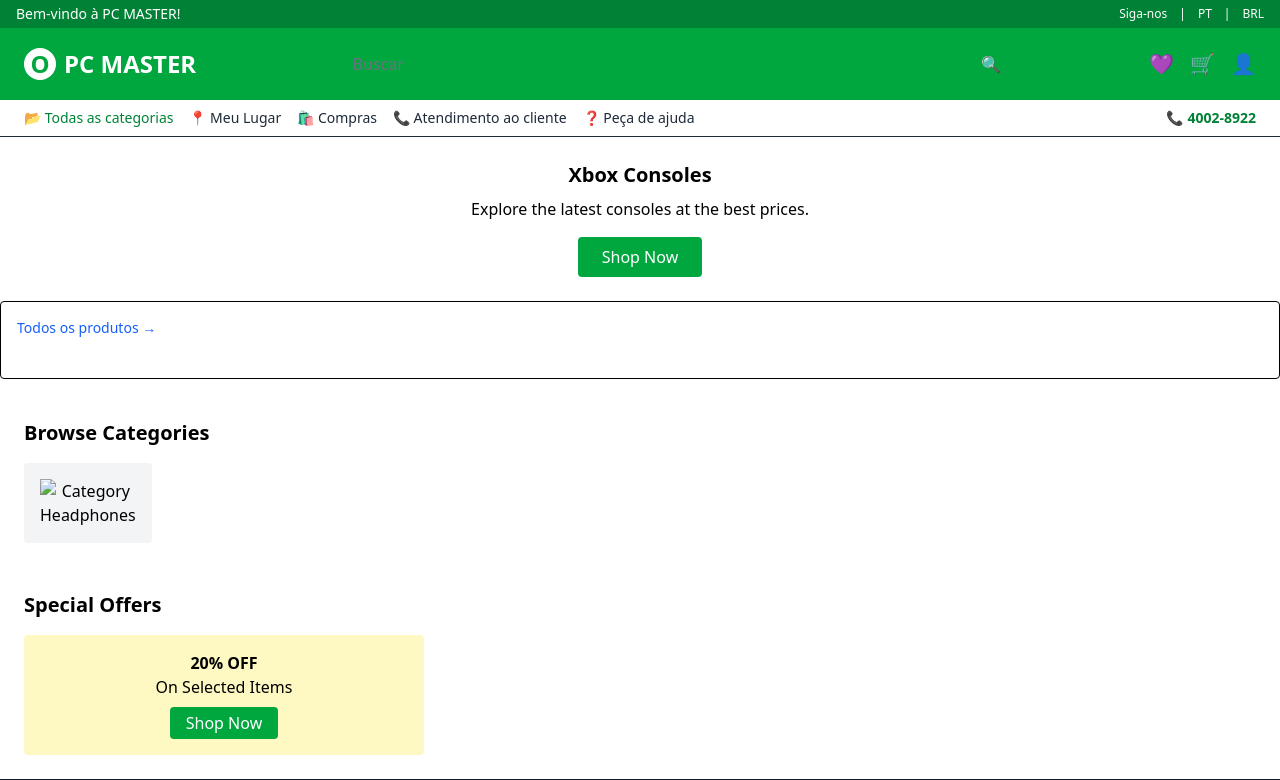
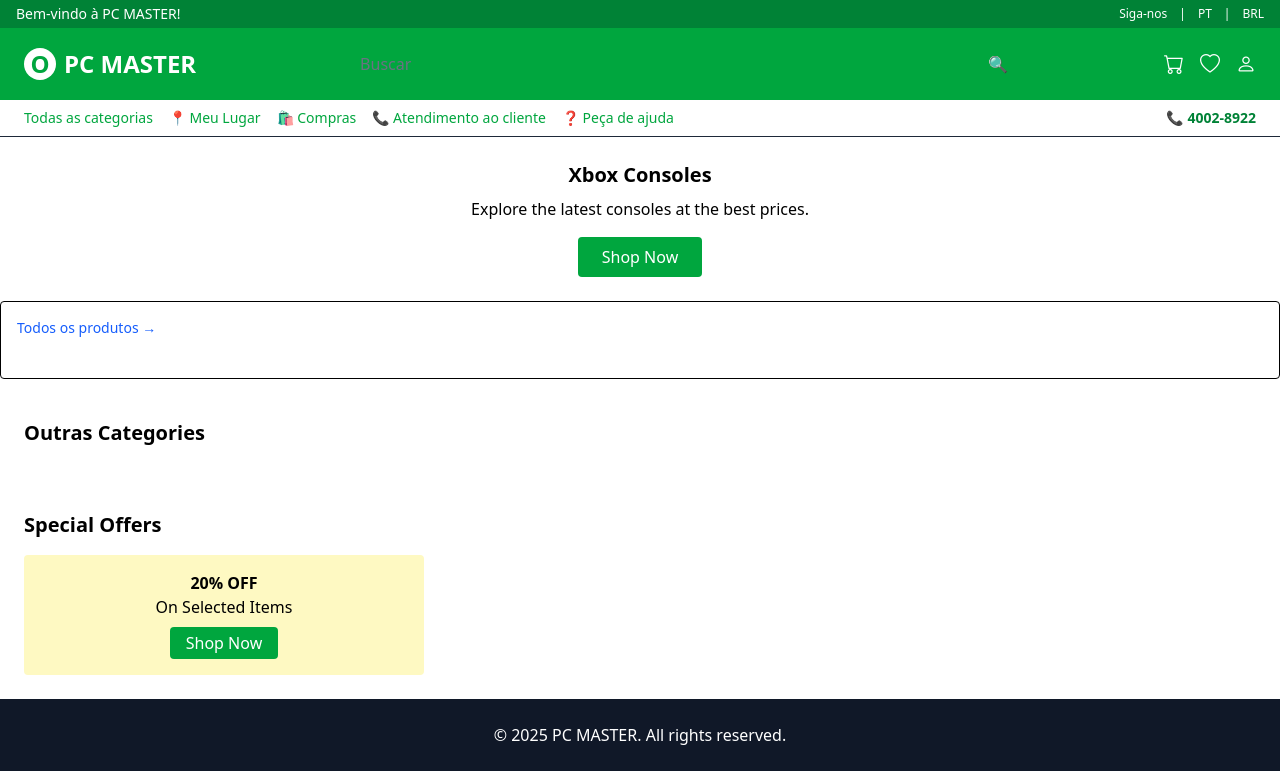
Before and after one commit to yuliaardrigues/projeto_pcmaster, a Django app: page /home/ in a window 1280 px wide. Shown: the top 780 px of the page. Run offline with Django 5.2, Linux system fonts and the light colour scheme; data that the repository does not hold is empty; some libraries are stand-ins or nearby versions.

Commit message:
Refatora templates e views: ajusta estrutura.

```diff
--- a/templates/base.html
+++ b/templates/base.html
@@ -1,18 +1,21 @@
 <!DOCTYPE html>
 <html lang="pt-BR">
-<head>
-    <meta charset="UTF-8">
-    <meta name="viewport" content="width=device-width, initial-scale=1.0">
+  <head>
+    <meta charset="UTF-8" />
+    <meta name="viewport" content="width=device-width, initial-scale=1.0" />
     <title>Document</title>
     <script src="https://unpkg.com/@tailwindcss/browser@4"></script>
     <script src="https://cdn.jsdelivr.net/npm/chart.js"></script>
-    <script src="https://cdn.jsdelivr.net/npm/alpinejs@3.x.x/dist/cdn.min.js" defer></script>
+    <script
+      src="https://cdn.jsdelivr.net/npm/alpinejs@3.x.x/dist/cdn.min.js"
+      defer
+    ></script>
 
-    {% block 'head' %}
-    {% endblock 'head' %}
-</head>
-<body>
+    <link href="https://cdn.jsdelivr.net/npm/bootstrap-icons@1.11.1/font/bootstrap-icons.css" rel="stylesheet">
+
+    {% block 'head' %} {% endblock 'head' %}
+  </head>
+  <body>
     {% block body %}{% endblock %}
-
-</body>
+  </body>
 </html>
--- a/web/models.py
+++ b/web/models.py
@@ -5,6 +5,7 @@
 
 class Categoria(models.Model):
     nome = models.CharField(max_length=200)
+    imagem = models.ImageField(upload_to='categorias/', null=True, blank=True)
 
     def __str__(self):
         return self.nome
@@ -21,6 +22,7 @@
 
     sale = models.BooleanField(default=False)
     sale_price = models.DecimalField(default=0, max_digits=6, decimal_places=2)
+    nota = models.FloatField(null=True, blank=True)
 
 
 
--- a/web/templates/home/home.html
+++ b/web/templates/home/home.html
@@ -1,4 +1,8 @@
-{% extends 'base.html' %} {% block body %}
+{% extends 'base.html' %}
+{% load static %}
+
+{% block body %}
+
 
 <!-- Barra superior -->
 <div
@@ -44,115 +48,66 @@
 
   <!-- Ícones de usuário -->
   <div class="flex items-center gap-4 text-xl">
-    <a href="#" title="Favoritos" class="hover:text-gray-300">💜</a>
-    <a href="#" title="Carrinho" class="hover:text-gray-300">🛒</a>
-    <a href="#" title="Perfil" class="hover:text-gray-300">👤</a>
+    <a href="#" title="Carrinho" class="hover:text-gray-300 "><i class="bi bi-cart"></i></a>
+    <a href="#" title="Favoritos" class="hover:text-gray-300 "><i class="bi bi-heart"></i></a>
+    <a href="{% url 'cadastro' %}" title="Perfil" class="hover:text-gray-300"><i class="bi bi-person"></i></a>
   </div>
 </header>
 
 <!-- Navegação inferior -->
 <nav class="bg-white text-gray-800 px-6 py-2 border-b">
-  <div
-    class="flex flex-col md:flex-row justify-between items-center gap-4 text-sm"
-  >
+  <div class="flex flex-col md:flex-row justify-between items-center gap-4 text-sm">
+
     <div class="flex flex-wrap items-center gap-4">
       <div class="relative group">
-        <button
-          class="flex items-center gap-1 text-green-700 font-medium hover:text-green-800"
-        >
-          📂 Todas as categorias
-        </button>
+        <ul class="list-none">
+          <li>
+            <a class="flex items-center gap-1 text-green-600">Todas as categorias</a>
+          </li>
+        </ul>
 
-        <div
-          class="absolute left-0 bg-white shadow-lg mt-2 rounded z-50 flex border w-[280px] opacity-0 invisible group-hover:opacity-100 group-hover:visible transition-all duration-200"
-        >
+        <div class="absolute left-0 bg-white shadow-lg mt-2 rounded z-50 flex border w-[280px]
+              opacity-0 invisible group-hover:opacity-100 group-hover:visible
+              transition-all duration-200">
+
           <div class="w-full">
-            {% for categoria in categorias %}
-            <div class="relative group/categoria">
-              <a href="#" class="block px-4 py-2 text-sm hover:bg-gray-100">
-                {{ categoria.nome }}
-              </a>
+            <ul class="border-r divide-gray-200 list-none">
+              {% for categoria in categorias %}
+              <li class="relative group">
+                <a href="#" class="block px-4 py-2 hover:bg-gray-100">{{ categoria.nome }}</a>
 
-              <div
-                class="absolute left-full top-0 w-[900px] bg-white border shadow-lg p-6 rounded hidden group-hover/categoria:block z-50"
-                x-data="{ subcatAberta: null }"
-              >
-                <div class="grid grid-cols-3 gap-6">
-                  <div>
-                    {% for subcat in categoria.subcategoria_set.all %}
-                    <a
-                      href="#"
-                      @click.prevent="subcatAberta === {{ subcat.id }} ? subcatAberta = null : subcatAberta = {{ subcat.id }}"
-                      class="block text-sm text-gray-700 hover:text-green-600 mb-1"
-                    >
-                      {{ subcat.nome }}
-                    </a>
+                <div class="absolute top-0 left-full bg-white w-64 shadow-lg hidden group-hover:block z-10">
+                  <ul class="absolute overflow-auto space-y-2 text-sm text-gray-700 font-medium z-10 list-none">
+                    {% for subcategoria in subcategorias %}
+                    <li class="px-4 py-2 hover:bg-gray-100">
+                      <a href="#">{{ subcategoria.nome }}</a>
+                    </li>
                     {% endfor %}
-                  </div>
-
-                  <div>
-                    <h3 class="font-bold text-gray-800 mb-3">Produtos</h3>
-                    {% for subcat in categoria.subcategoria_set.all %}
-                    <div x-show="subcatAberta === {{ subcat.id }}" x-cloak>
-                      {% for produto in subcat.produto_set.all %}
-                      <div class="flex gap-3 mb-4">
-                        <img
-                          src="{{ produto.imagem.url }}"
-                          class="w-14 h-14 object-contain border"
-                          alt="{{ produto.nome }}"
-                        />
-                        <div>
-                          <p class="text-sm font-medium truncate">
-                            {{ produto.nome }}
-                          </p>
-                          <p class="text-green-600 font-bold text-sm">
-                            {{ produto.sale_price }}
-                          </p>
-                        </div>
-                      </div>
-                      {% endfor %}
-                    </div>
-                    {% endfor %}
-                  </div>
-
-                  <!-- Banner -->
-                  <div class="bg-yellow-100 p-4 rounded text-center">
-                    <p class="text-lg font-bold mb-2">20% Desconto</p>
-                    <p class="text-sm mb-2">Aproveite os preços exclusivos!</p>
-                    <a
-                      href="#"
-                      class="inline-block bg-green-600 text-white px-4 py-2 rounded hover:bg-green-700 text-sm font-semibold"
-                    >
-                      SHOP NOW →
-                    </a>
-                  </div>
+                  </ul>
                 </div>
-              </div>
-            </div>
-            {% endfor %}
+              </li>
+              {% endfor %}
+            </ul>
           </div>
         </div>
-
       </div>
 
-      <a href="#" class="flex items-center gap-1 hover:text-green-600"
-        >📍 Meu Lugar</a
-      >
-      <a href="#" class="flex items-center gap-1 hover:text-green-600"
-        >🛍 Compras</a
-      >
-      <a href="#" class="flex items-center gap-1 hover:text-green-600"
-        >📞 Atendimento ao cliente</a
-      >
-      <a href="#" class="flex items-center gap-1 hover:text-green-600"
-        >❓ Peça de ajuda</a
-      >
+      <!-- ✅ Aqui os ícones soltos são colocados dentro de UL -->
+      <ul class="list-none flex flex-wrap items-center gap-4">
+        <li><a href="#" class="flex items-center gap-1 text-green-600">📍 Meu Lugar</a></li>
+        <li><a href="#" class="flex items-center gap-1 text-green-600">🛍 Compras</a></li>
+        <li><a href="#" class="flex items-center gap-1 text-green-600">📞 Atendimento ao cliente</a></li>
+        <li><a href="#" class="flex items-center gap-1 text-green-600">❓ Peça de ajuda</a></li>
+      </ul>
     </div>
+
     <div class="font-semibold text-green-700 flex items-center gap-1">
       📞 <span>4002-8922</span>
     </div>
+
   </div>
 </nav>
+
 
 <!-- Banner -->
 <section class="bg-white text-center p-6">
@@ -212,18 +167,24 @@
 
 <!-- Categories -->
 <section class="bg-white p-6 mt-4">
-  <h2 class="text-xl font-bold mb-4">Browse Categories</h2>
+  <h2 class="text-xl font-bold mb-4">Outras Categories</h2>
   <div class="flex gap-4 overflow-x-auto">
+
+   {% for categoria in categorias %}
     <div class="flex-shrink-0 bg-gray-100 p-4 rounded text-center">
-      <img
-        src="https://via.placeholder.com/50"
-        alt="Category"
+      {% if categoria.imagem and categoria.imagem.url %}
+    <img
+        src="{{ categoria.imagem.url }}"
+        alt="{{ categoria.nome }}"
         class="mx-auto"
-      />
-      <p>Headphones</p>
+    />
+{% endif %}
+      <p>{{ categoria.nome }}</p>
     </div>
-    <!-- Outras categorias aqui -->
+  {% endfor %}
+</div>
   </div>
+
 </section>
 
 <!-- Offers -->
@@ -237,7 +198,6 @@
         Shop Now
       </button>
     </div>
-    <!-- Outras ofertas -->
   </div>
 </section>
 
--- a/web/views.py
+++ b/web/views.py
@@ -1,14 +1,11 @@
 from django.shortcuts import render
-from .models import Produto, Categoria
+from .models import Produto, Categoria, Subcategoria
 
 def home(request):
     produto = Produto.objects.all()
     categorias = Categoria.objects.all()
-    return render(request, 'home/home.html', {'produtos':produto, 'categorias': categorias} )
-
-def produto(request):
-    produto = Produto.objects.all()
-    return render(request, 'products/produto.html', {'produtos':produto} )
+    subcategorias = Subcategoria.objects.all()
+    return render(request, 'home/home.html', {'produtos':produto, 'categorias': categorias, 'subcategorias': subcategorias})
 
 def produto(request):
     produto = Produto.objects.all()
```
